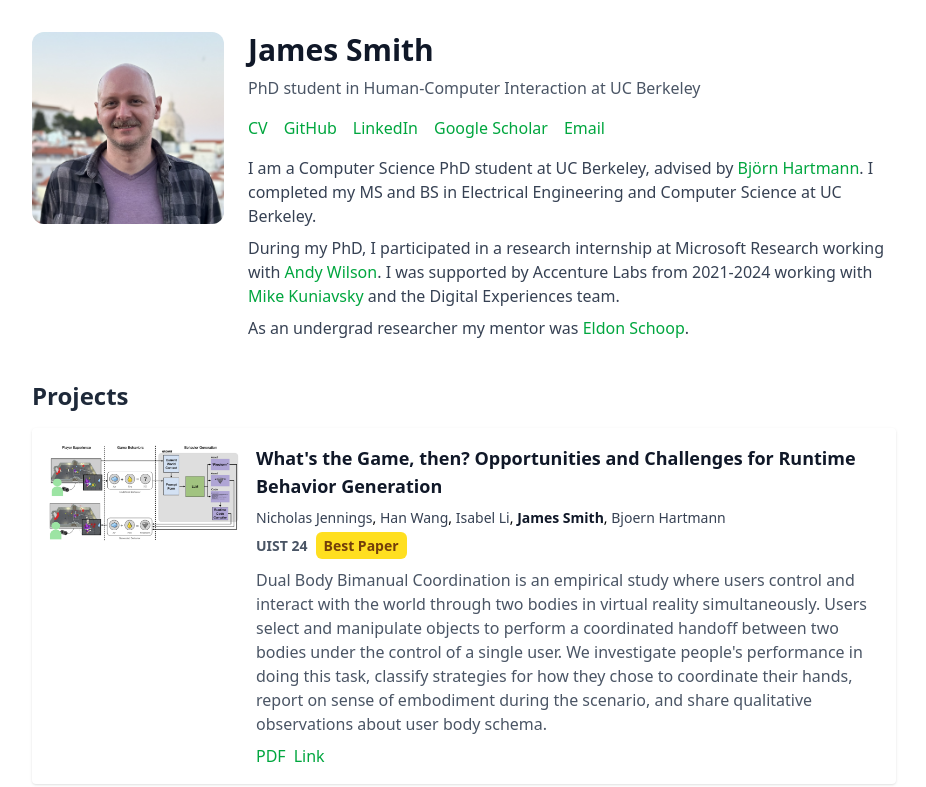
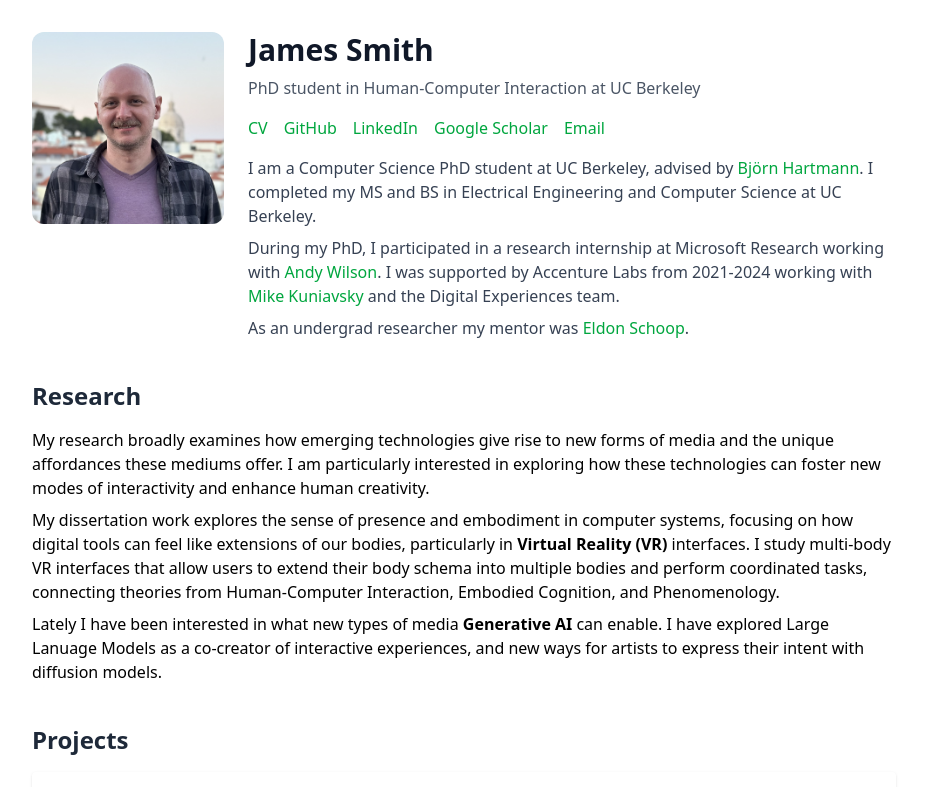
Before and after one commit to jamesdsmith/website, a React (Vite) app: page / in a window 1280 px wide. Shown: the top 787 px of the page, without its empty margins (176-1102 px from the left). Built offline with nearby package versions, Linux system fonts and the light colour scheme.

Commit message:
Adding research and mentorship statements

```diff
--- a/src/App.tsx
+++ b/src/App.tsx
@@ -38,6 +38,27 @@ function App() {
       </header>
 
       <section className="mb-10">
+        <h2 className="text-2xl font-semibold text-gray-800 mb-4">Research</h2>
+        <p className="mt-2">
+          My research broadly examines how emerging technologies give rise to new forms of media and the unique
+          affordances these mediums offer. I am particularly interested in exploring how these technologies can foster
+          new modes of interactivity and enhance human creativity.
+        </p>
+        <p className="mt-2">
+          My dissertation work explores the sense of presence and embodiment in computer systems, focusing on how
+          digital tools can feel like extensions of our bodies, particularly in <strong>Virtual Reality (VR)</strong>{" "}
+          interfaces. I study multi-body VR interfaces that allow users to extend their body schema into multiple bodies
+          and perform coordinated tasks, connecting theories from Human-Computer Interaction, Embodied Cognition, and
+          Phenomenology.
+        </p>
+        <p className="mt-2">
+          Lately I have been interested in what new types of media <strong>Generative AI</strong> can enable. I have
+          explored Large Lanuage Models as a co-creator of interactive experiences, and new ways for artists to express
+          their intent with diffusion models.
+        </p>
+      </section>
+
+      <section className="mb-10">
         <h2 className="text-2xl font-semibold text-gray-800 mb-4">Projects</h2>
         <div className="space-y-4">
           {data.projects.map((project, idx) => (
@@ -48,10 +69,14 @@ function App() {
       <section>
         {/* mentees, listed in data.mentees */}
         <h2 className="text-2xl font-semibold text-gray-800 mb-4">Mentorship</h2>
-        <p className="mb-4">
-          I am always interested in hearing from undergraduates who are interested in doing AR/VR related research. My
-          goal is to support undergraduate researchers that are interested in pursuing graduate education.
-        </p>
+        <div className="space-y-4 mb-4">
+          <p>
+            My goal is to support undergraduates that want to pursue graduate education. I am always interested in
+            hearing from undergraduates who would like to help contribute to my research. If you plan to reach out,
+            please let me know something specific about one of my projects that you find interesting!
+          </p>
+          <p>I have mentored the following undergrads</p>
+        </div>
         <div className="space-y-4">
           <ul className="space-y-2">
             {data.mentees.map((mentee) => (
```
